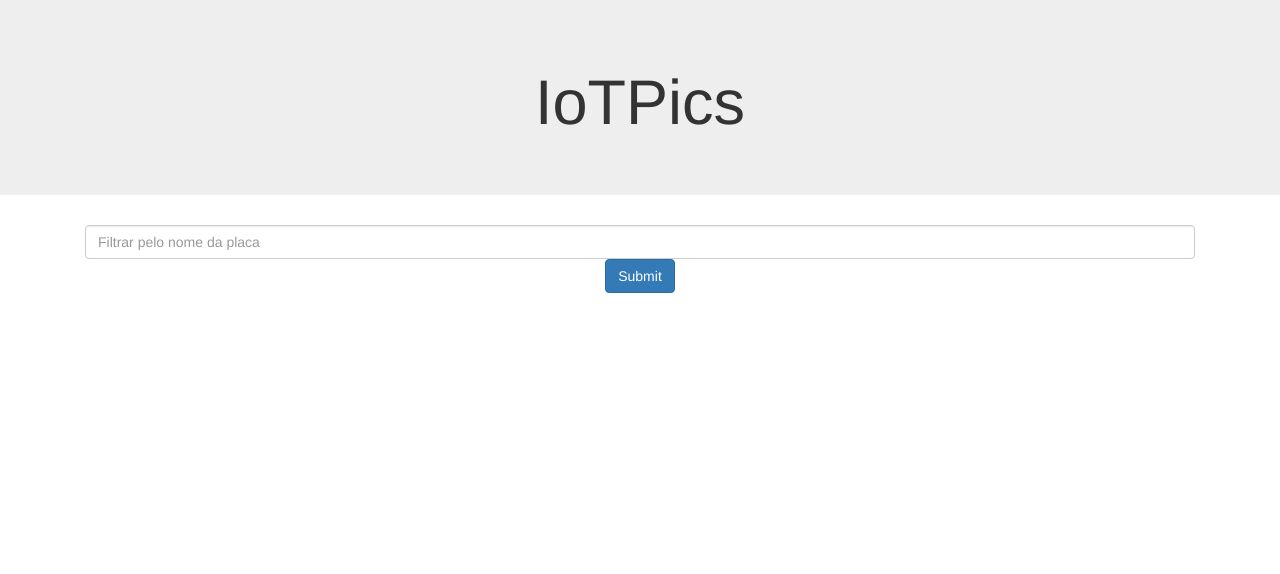
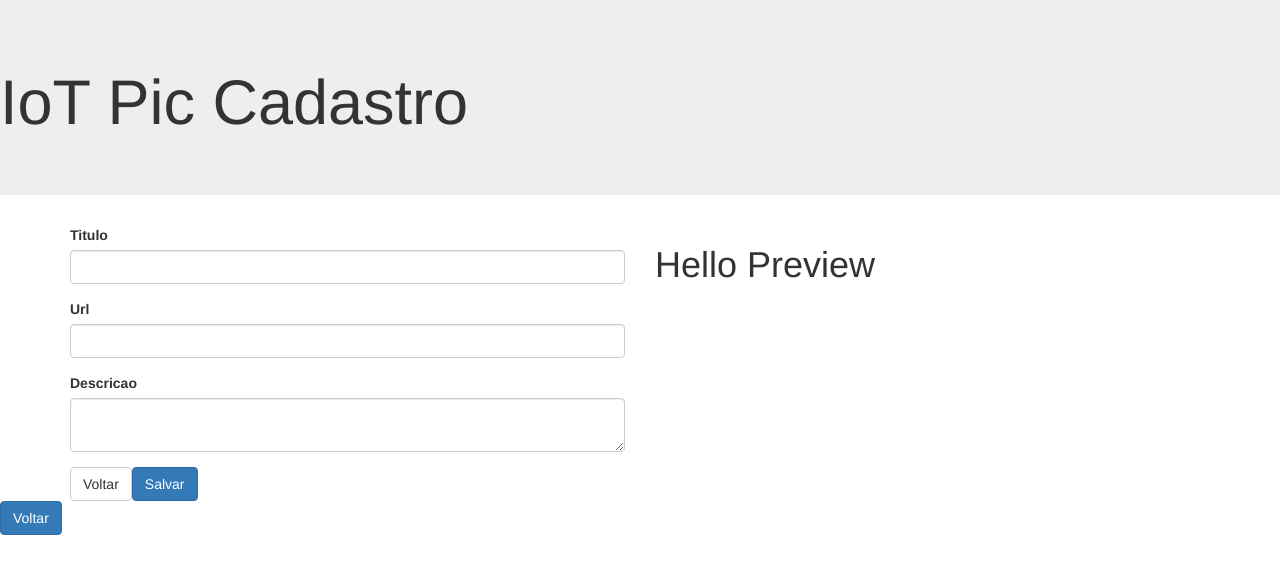
Before and after one commit to VinnyBuck/Angular5, an Angular app: page /cadastro in a window 1280 px wide. Shown: the top 574 px of the page. Built offline with nearby package versions, Linux system fonts and the light colour scheme; no server answers.

Commit message:
tela Cadastro

```diff
--- a/src/app/app.component.ts
+++ b/src/app/app.component.ts
@@ -3,7 +3,7 @@ import { Http } from '@angular/http';
 
 @Component({
   selector: 'app-root',
-  template: `<app-listagem></app-listagem>`,
+  template: `<router-outlet></router-outlet>`,
   styles: []
 })
 export class AppComponent{}
--- a/src/app/app.module.ts
+++ b/src/app/app.module.ts
@@ -2,6 +2,8 @@ import { PainelModule } from './card/painel.module';
 import { BrowserModule } from '@angular/platform-browser';
 import { NgModule } from '@angular/core';
 import { HttpModule } from '@angular/http';
+import { roteamento } from './app.routes';
+import { FormsModule } from "@angular/forms";
 
 import { AppComponent } from './app.component';
 import { FotoModule } from './foto/foto.module';
@@ -19,7 +21,9 @@ import { CadastroComponent } from './cadastro/cadastro.component';
   imports: [
     BrowserModule,
     FotoModule,
+    FormsModule,
     HttpModule,
+    roteamento,
     PainelModule
   ],
   providers: [],
--- /dev/null
+++ b/src/app/app.routes.ts
@@ -0,0 +1,11 @@
+import { Routes, RouterModule } from "@angular/router";
+import { ListagemComponent } from "./listagem/listagem.component";
+import { CadastroComponent } from "./cadastro/cadastro.component";
+
+const appRoutes: Routes = [
+    {path: '', component: ListagemComponent},
+    {path: 'cadastro', component: CadastroComponent},
+    {path: '**', redirectTo: ''}
+]
+
+export const roteamento = RouterModule.forRoot(appRoutes)
--- /dev/null
+++ b/src/app/cadastro/cadastro.component.html
@@ -0,0 +1,41 @@
+<header class="jumbotron">
+    <h1>IoT Pic Cadastro</h1>
+
+</header>
+
+<section class="container">
+    <div class="row">
+        <form  class="col-sm-6" (submit)="salvar($event)">
+
+            <div class="form-group">
+                <label for="">Titulo</label>
+                <input [(ngModel)] = "foto.titulo"
+                        name = "titulo"
+                        type="text"
+                        class="form-control">
+            </div>
+            <div class="form-group">
+                <label for="">Url</label>
+                <input (input)="foto.url = $event.target.value" type="text" class="form-control">
+            </div>
+            <div class="form-group">
+                    <label for="">Descricao</label>
+                    <textarea (input)="foto.descricao = $event.target.value" type="text" class="form-control"></textarea>
+            </div>
+            <a [routerLink]="['']" class="btn btn-default">Voltar</a>
+
+            <button class="btn btn-primary">Salvar</button>
+
+        </form>
+
+            <aside class="col-sm-4">
+                <h1>Hello Preview</h1>
+                <h3>{{foto.titulo}}</h3>
+                <h3>{{foto.url}}</h3>
+                <h3>{{foto.descricao}}</h3>
+            </aside>
+
+    </div>
+</section>
+
+<a [routerLink]="['']" class="btn btn-primary">Voltar</a>
--- a/src/app/cadastro/cadastro.component.ts
+++ b/src/app/cadastro/cadastro.component.ts
@@ -1,19 +1,31 @@
 import { Component, OnInit } from '@angular/core';
+import { FotoComponent } from "../foto/foto.component";
 
 @Component({
   selector: 'app-cadastro',
-  template: `
-    <p>
-      cadastro works!
-    </p>
-  `,
+  templateUrl: `./cadastro.component.html`,
   styles: []
 })
 export class CadastroComponent implements OnInit {
 
+  foto: FotoComponent = new FotoComponent()
+
   constructor() { }
+
+
 
   ngOnInit() {
   }
 
+  salvar(evt: Event){
+
+    evt.preventDefault();
+
+    console.log('hello');
+
+    console.log(this.foto);
+
+
+  }
+
 }
--- a/src/app/foto/foto.component.ts
+++ b/src/app/foto/foto.component.ts
@@ -10,6 +10,7 @@ import { Output } from '@angular/core';
 
 export class FotoComponent {
 
-    @Input() url;
-    @Input() titulo;
+    @Input() url = '';
+    @Input() titulo = '';
+    @Input() descricao = '';
 }
--- a/src/app/listagem/listagem.component.html
+++ b/src/app/listagem/listagem.component.html
@@ -8,7 +8,7 @@
       <div class="col-md-12 form-group">
         <input type="email" class="form-control" id="exampleInputEmail1" aria-describedby="emailHelp" placeholder="Filtrar pelo nome da placa">
 
-        <button type="submit" class="btn btn-primary">Submit</button>
+        <a [routerLink]="['cadastro']"  class="btn btn-primary">Cadastro</a>
       </div>
     </form>
 
```
Also changed, not shown: 1 other file (tests, documents, lock files or other folders).
